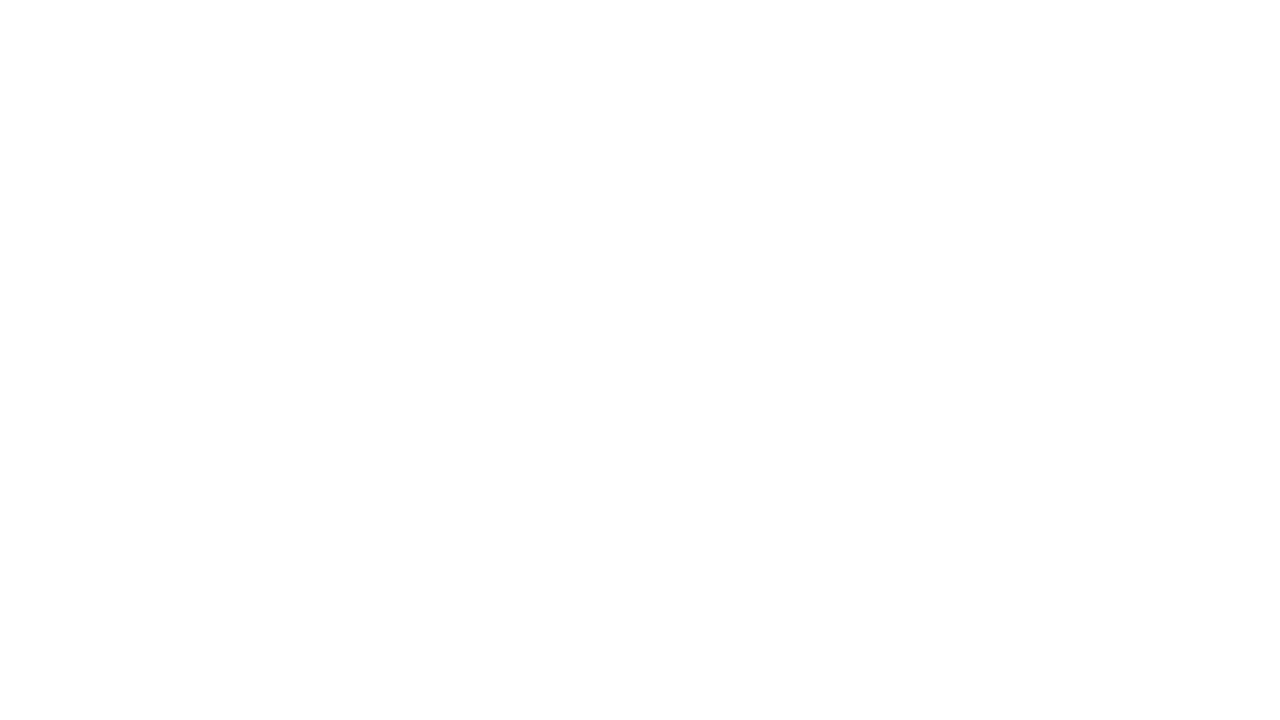
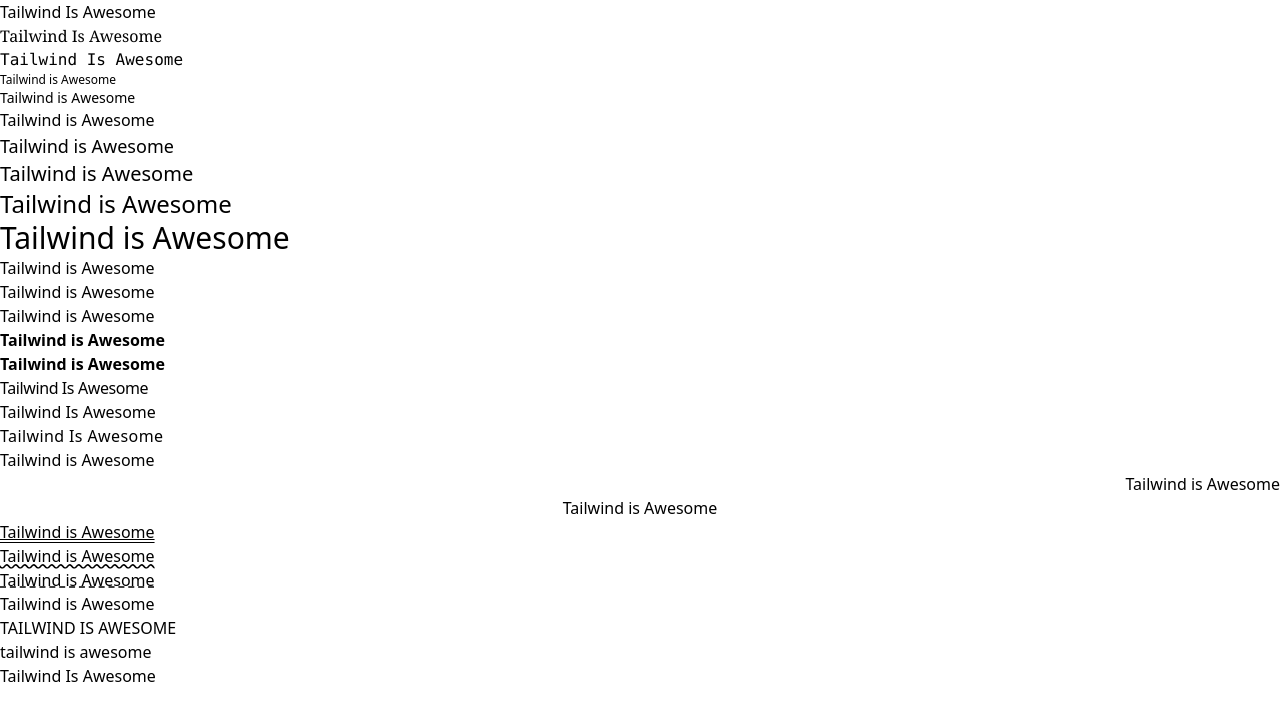
Before and after one commit to SuperPsycho4347/Tailwind-Sandbox, a plain HTML site: page tailwind-sandbox-starter/04-typography/index.html in a window 1280 px wide. Drawn offline with nearby package versions, Linux system fonts and the light colour scheme; a web font is replaced by a local one.

Commit message:
completed typography file.

```diff
--- a/tailwind-sandbox-starter/04-typography/index.html
+++ b/tailwind-sandbox-starter/04-typography/index.html
@@ -4,27 +4,60 @@
     <meta charset="UTF-8" />
     <meta http-equiv="X-UA-Compatible" content="IE=edge" />
     <meta name="viewport" content="width=device-width, initial-scale=1.0" />
+    <link rel="preconnect" href="https://fonts.googleapis.com">
+    <link rel="preconnect" href="https://fonts.gstatic.com" crossorigin>
+    <link href="https://fonts.googleapis.com/css2?family=Tapestry&display=swap" rel="stylesheet">
     <script src="https://cdn.tailwindcss.com"></script>
     <title>Typography</title>
   </head>
   <body>
     <!-- Font Family -->
+    <div class="font-sans">Tailwind Is Awesome</div>
+    <div class="font-serif">Tailwind Is Awesome</div>
+    <div class="font-mono">Tailwind Is Awesome</div>
 
     <!-- Font Size -->
+    <div class="text-xs">Tailwind is Awesome</div>
+    <div class="text-sm">Tailwind is Awesome</div>
+    <div class="text-base">Tailwind is Awesome</div>
+    <div class="text-lg">Tailwind is Awesome</div>
+    <div class="text-xl">Tailwind is Awesome</div>
+    <div class="text-2xl">Tailwind is Awesome</div>
+    <div class="text-3xl">Tailwind is Awesome</div>
 
     <!-- Font Weight -->
+    <div class="font-light">Tailwind is Awesome</div>
+    <div class="font-normal">Tailwind is Awesome</div>
+    <div class="font-medium">Tailwind is Awesome</div>
+    <div class="font-semibold">Tailwind is Awesome</div>
+    <div class="font-bold">Tailwind is Awesome</div>
 
     <!-- Letter Spacing -->
+    <div class="tracking-tight">Tailwind Is Awesome</div>
+    <div class="tracking-normal">Tailwind Is Awesome</div>
+    <div class="tracking-wide">Tailwind Is Awesome</div>
 
     <!-- Text Alignment -->
+    <div class="text-left">Tailwind is Awesome</div>
+    <div class="text-right">Tailwind is Awesome</div>
+    <div class="text-center">Tailwind is Awesome</div>
 
     <!-- Text Decoration -->
+    <div class="underline decoration-double">Tailwind is Awesome</div>
+    <div class="underline decoration-wavy">Tailwind is Awesome</div>
+    <div class="underline decoration-dashed">Tailwind is Awesome</div>
+
 
     <!-- Decoration Style -->
 
     <!-- Decoration Offset -->
 
     <!-- Text Transform -->
+    <div class="normal-case">Tailwind is Awesome</div>
+    <div class="uppercase">Tailwind is Awesome</div>
+    <div class="lowercase">Tailwind is Awesome</div>
+    <div class="capitalize">Tailwind is Awesome</div>
+
   </body>
 </html>
 
```
